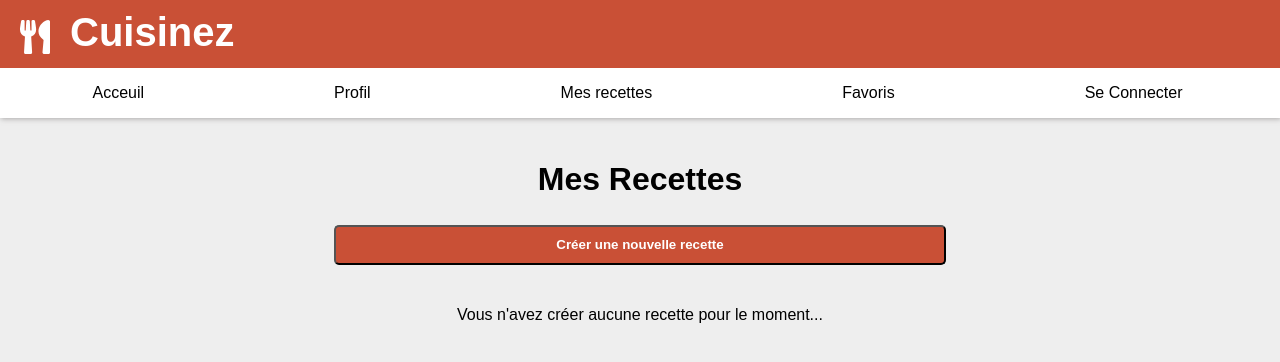
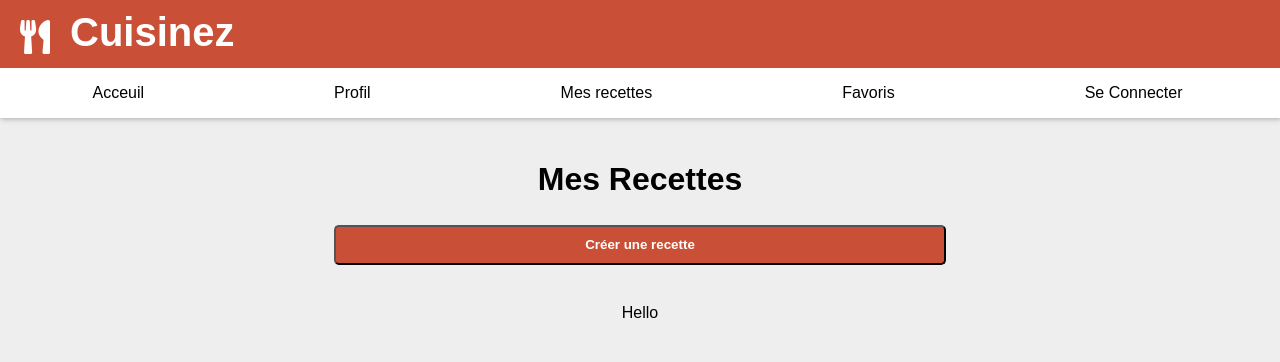
Before and after one commit to Jeanchal/Cuisinez, a React (Create React App) app in the folder frontend/: page /mes_recettes in a window 1280 px wide. Shown: the top 362 px of the page. Built offline with nearby package versions, Linux system fonts and the light colour scheme; a web font is replaced by a local one.

Commit message:
modif Mes recettes

```diff
--- a/frontend/src/pages/MesRecettes.js
+++ b/frontend/src/pages/MesRecettes.js
@@ -6,7 +6,12 @@ const MesRecettes = () => {
   const [createRctt, setCreateRctt] = useState(false);
 
   function activCreate() {
-    createRctt === false ? setCreateRctt(true) : setCreateRctt(false);
+    if (createRctt === true) {
+      if (window.confirm("Êtes vous sur de quitter cette page ?") === true)
+        createRctt === false ? setCreateRctt(true) : setCreateRctt(false);
+    } else {
+      createRctt === false ? setCreateRctt(true) : setCreateRctt(false);
+    }
   }
 
   return (
@@ -14,14 +19,13 @@ const MesRecettes = () => {
       <Header />
       <div id="mes_recettes">
         <h1>Mes Recettes</h1>
+        <div></div>
         <button onClick={activCreate} className="red_btn">
-          {" "}
-          Créer une nouvelle recette
+          {createRctt === true ? "Voir mes recettes" : "Créer une recette"}
         </button>
         <br />
-        <div>{createRctt === true ? <CreateRecette /> : null}</div>
+        <div>{createRctt === true ? <CreateRecette /> : <p>Hello</p>}</div>
         <br />
-        <div>Vous n'avez créer aucune recette pour le moment...</div>
       </div>
     </div>
   );
```
